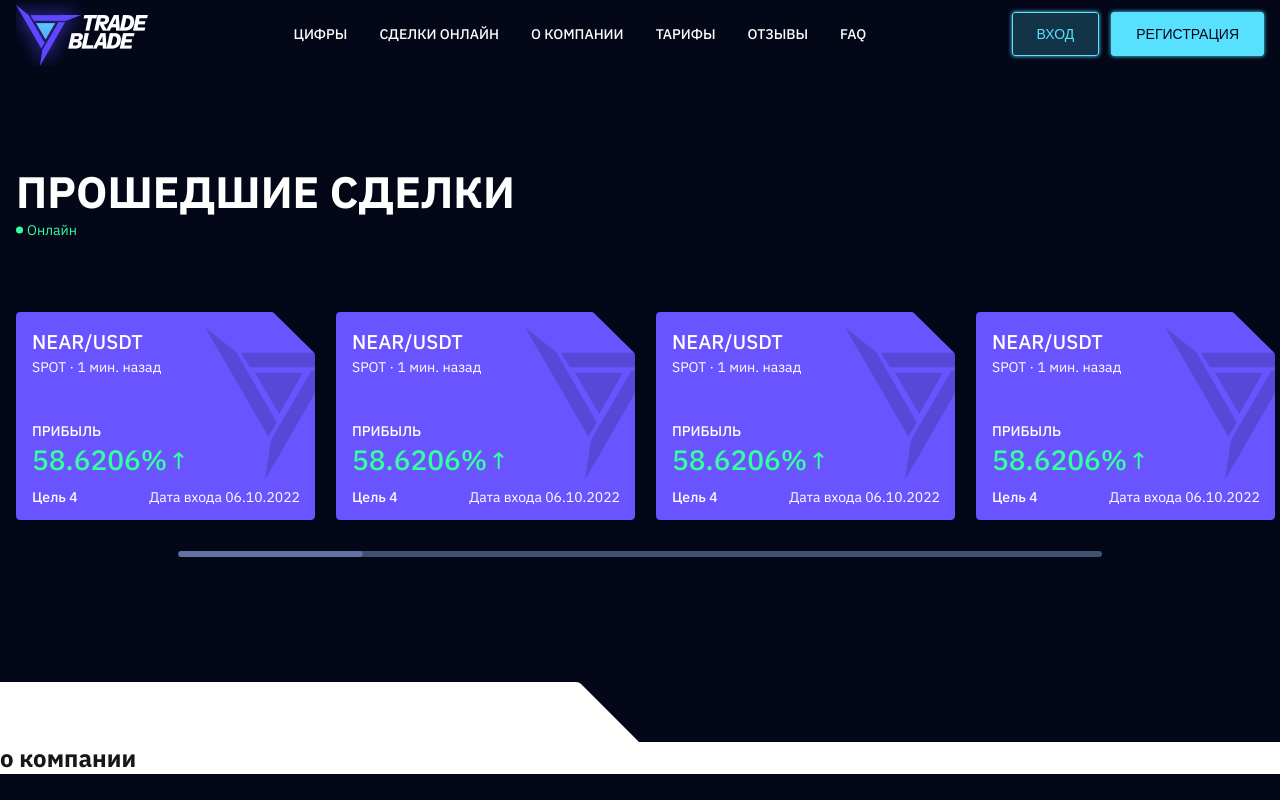
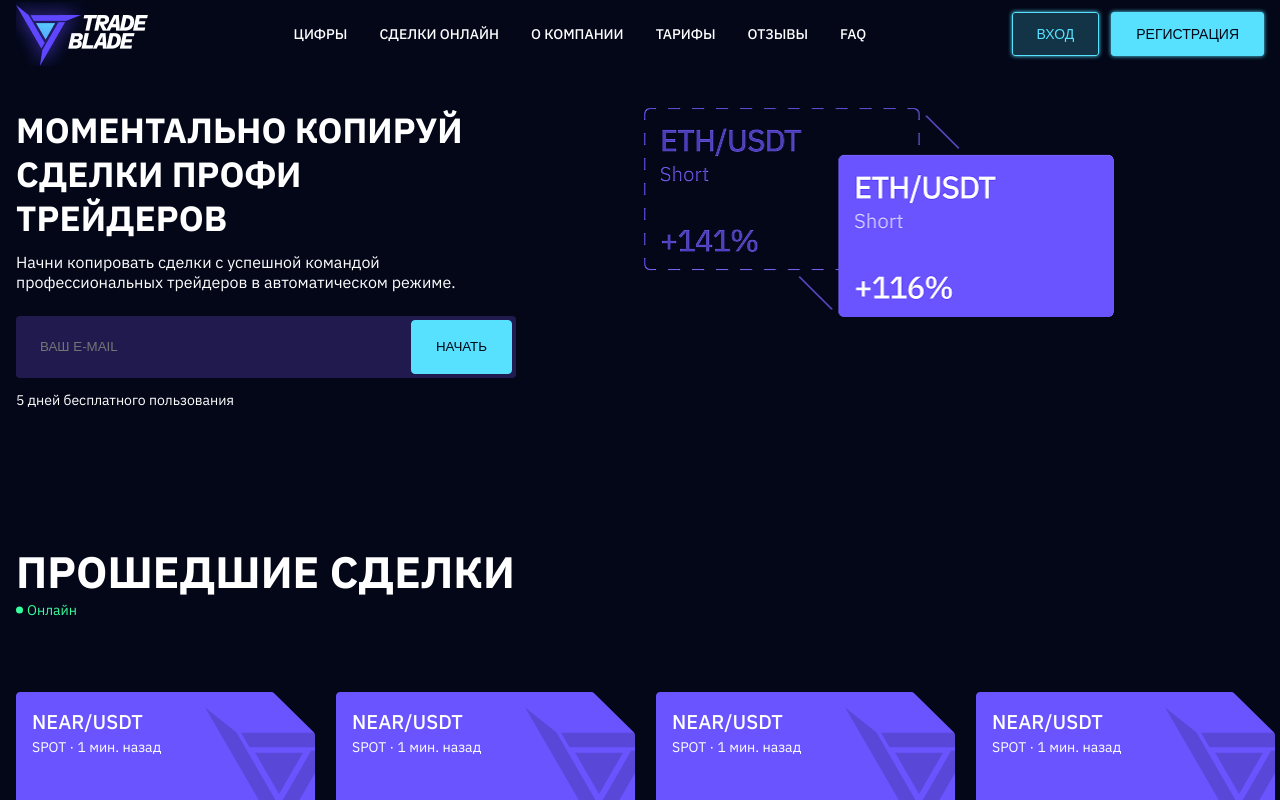
Before and after one commit to gottfried-github/tm-leads-test, a Next.js app: page / in a window 1280 px wide. Shown: the top 800 px of the page. Built offline with nearby package versions, Linux system fonts and the light colour scheme.

Commit message:
implement hero section

```diff
--- /dev/null
+++ b/src/app/components/HeroSection/HeroSection.jsx
@@ -0,0 +1,27 @@
+import styles from './HeroSection.module.css'
+
+const HeroSection = () => {
+  return (
+    <section className={styles.container}>
+      <div className={styles.contentContainer}>
+        <div className={styles.infoContainer}>
+          <h1 className={styles.infoTitle}>моментально копируй сделки профи трейдеров</h1>
+          <p className={styles.infoText}>
+            Начни копировать сделки с успешной командой профессиональных трейдеров в автоматическом
+            режиме.
+          </p>
+          <div className={styles.emailForm}>
+            <div className={styles.emailInputContainer}>
+              <input type="text" placeholder="ВАШ E-MAIL" className={styles.emailInput} />
+            </div>
+            <button className={styles.emailFormButton}>начать</button>
+          </div>
+          <p className={styles.emailFormComment}>5 дней бесплатного пользования</p>
+        </div>
+        <img src="/hero-image.png" alt="hero image" className={styles.heroImage} />
+      </div>
+    </section>
+  )
+}
+
+export default HeroSection
--- /dev/null
+++ b/src/app/components/HeroSection/HeroSection.module.css
@@ -0,0 +1,141 @@
+.container {
+  padding-top: 40px;
+  padding-bottom: 38px;
+
+  @media (min-width: 1312px) {
+    padding-top: 160px;
+    padding-bottom: 134px;
+  }
+}
+
+.contentContainer {
+  display: grid;
+
+  row-gap: 34px;
+  margin: 0 16px;
+
+  color: var(--white);
+
+  @media (min-width: 580px) {
+    max-width: 560px;
+    margin: 0 auto;
+  }
+
+  @media (min-width: 1030px) {
+  /* @media (min-width: 1312px) { */
+    grid-template-columns: 1.1fr 1fr;
+    column-gap: 40px;
+    margin: 0 16px;
+  }
+
+  @media (min-width: 1140px) {
+    column-gap: 128px;
+  }
+
+  @media (min-width: 1312px) {
+    margin: 0 auto;
+    max-width: 1280px;
+  }
+}
+
+.infoContainer {
+  grid-row: 2;
+
+  @media (min-width: 1030px) {
+  /* @media (min-width: 1312px) { */
+    grid-row: 1;
+  }
+}
+
+.infoTitle {
+  font-size: 35px;
+  line-height: 44px;
+  font-weight: 700;
+  letter-spacing: -4%;
+  text-transform: uppercase;
+  margin-bottom: 12px;
+  max-width: 550px;
+
+  @media (min-width: 1312px) {
+    font-size: 60px;
+    line-height: 72px;
+    max-width: unset;
+  }
+}
+
+.infoText {
+  line-height: 20px;
+  margin-bottom: 24px;
+  max-width: 500px;
+}
+
+.emailForm {
+  display: flex;
+
+  margin-bottom: 12px;
+  padding: 4px;
+
+  border-radius: 4px;
+  background-color: var(--dark-blue-2);
+
+  @media (min-width: 560px) {
+    width: 500px;
+  }
+}
+
+.emailFormButton {
+  padding: 16px 24px;
+
+  line-height: 20px;
+  font-weight: 500;
+  text-transform: uppercase;
+  color: var(--dark-blue-1);
+
+  border: 1.5px solid var(--blue-1);
+  border-radius: 4px;
+  background-color: var(--blue-1);
+
+  transition: background-color 0.3s, color 0.3s;
+}
+
+.emailFormButton:hover {
+  color: var(--blue-1);
+  background-color: var(--blue-1-transparent);
+}
+
+.emailInputContainer {
+  flex-grow: 1;
+  display: flex;
+  padding: 16px 20px;
+}
+
+.emailInput {
+  flex-grow: 1;
+
+  color: var(--white);
+  line-height: 20px;
+  font-weight: 500;
+  /* text-transform: uppercase; */
+
+  background-color: transparent;
+  border: none;
+}
+
+.emailFormComment {
+  font-size: 14px;
+  line-height: 20px;
+}
+
+.heroImage {
+  grid-row: 1;
+  width: 100%;
+  height: auto;
+
+  @media (min-width: 510px) {
+    width: 470px;
+  }
+
+  @media (min-width: 1312px) {
+    /* grid-row: 1; */
+  }
+}
--- a/src/app/globals.css
+++ b/src/app/globals.css
@@ -9,6 +9,7 @@
   --blue-1: rgba(87, 225, 255, 1);
   --dark-blue-0: rgba(67, 79, 112, 1);
   --dark-blue-1: rgba(3, 7, 24, 1);
+  --dark-blue-2: rgba(32, 26, 79, 1);
   --purple-0: rgba(106, 84, 255, 1);
 }
 
@@ -16,6 +17,8 @@ html,
 body {
   max-width: 100vw;
   overflow-x: hidden;
+  font-size: 16px;
+  font-weight: 400;
 }
 
 body {
--- a/src/app/page.jsx
+++ b/src/app/page.jsx
@@ -3,6 +3,7 @@
 import { useState } from 'react'
 import Header from './components/Header/Header'
 import MobileMenu from './components/MobileMenu/MobileMenu'
+import HeroSection from './components/HeroSection/HeroSection'
 import CompleteDealsSection from './components/CompleteDealsSection/CompleteDealsSection'
 import AboutSection from './components/AboutSection/AboutSection'
 import FaqSection from './components/FaqSection/FaqSection'
@@ -25,6 +26,7 @@ export default function Home() {
     <>
       <Header onMenuClick={handleMenuClick} />
       <main>
+        <HeroSection />
         <CompleteDealsSection />
         <AboutSection />
         <TarifsSection />
```
Also changed, not shown: public/hero-image.png (added).
